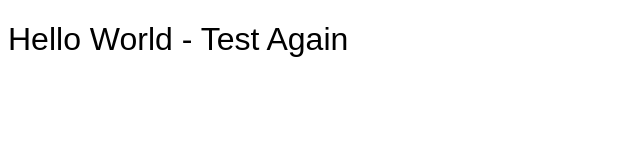
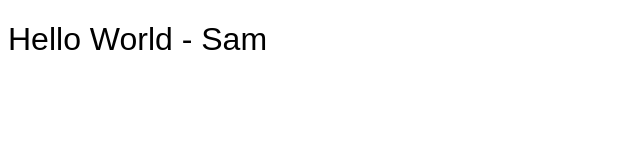
Before and after one commit to antonio-rufo/docker-test, a plain HTML site: page index.html in a window 1280 px wide. Shown: the whole page, without its empty margins (0-640 px from the left). Drawn offline with Linux system fonts and the light colour scheme.

Commit message:
Updated index.html

```diff
--- a/index.html
+++ b/index.html
@@ -15,7 +15,7 @@
 <body>
 
     <h1>
-        Hello World - Test Again
+        Hello World - Sam
     </h1>
 
 </body>
```
